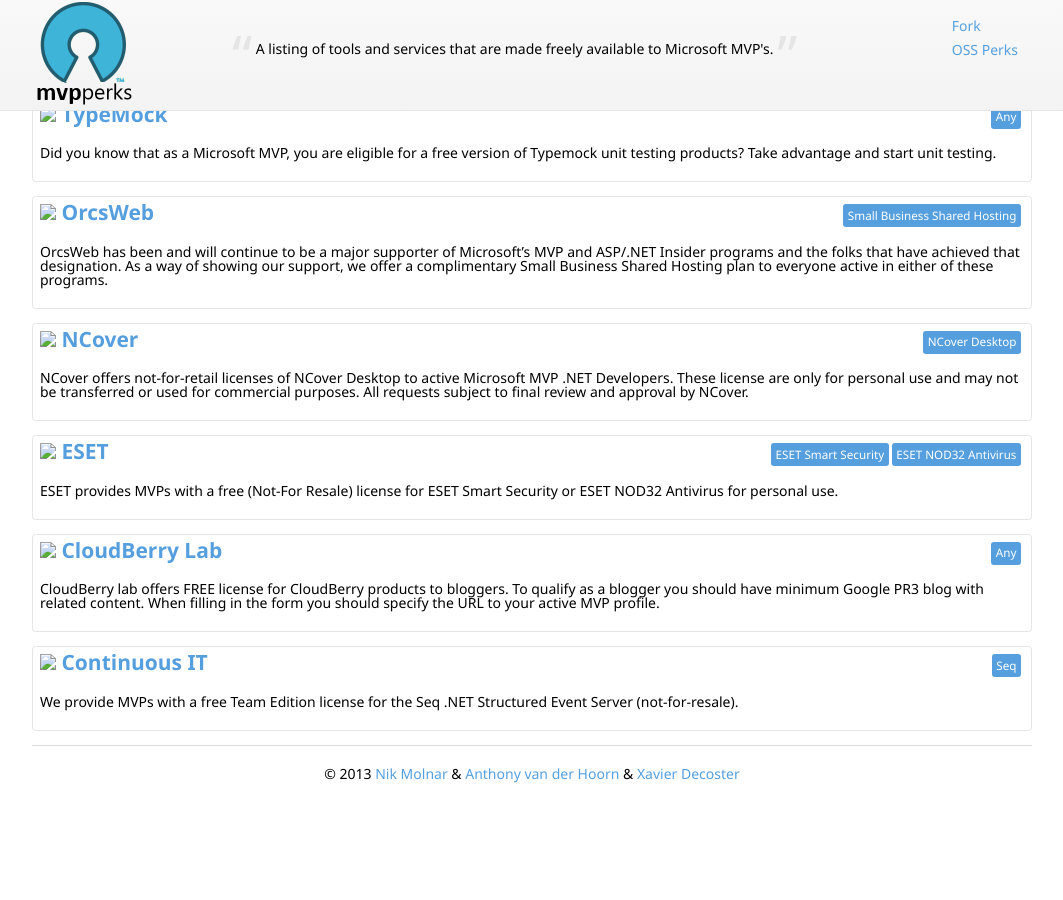
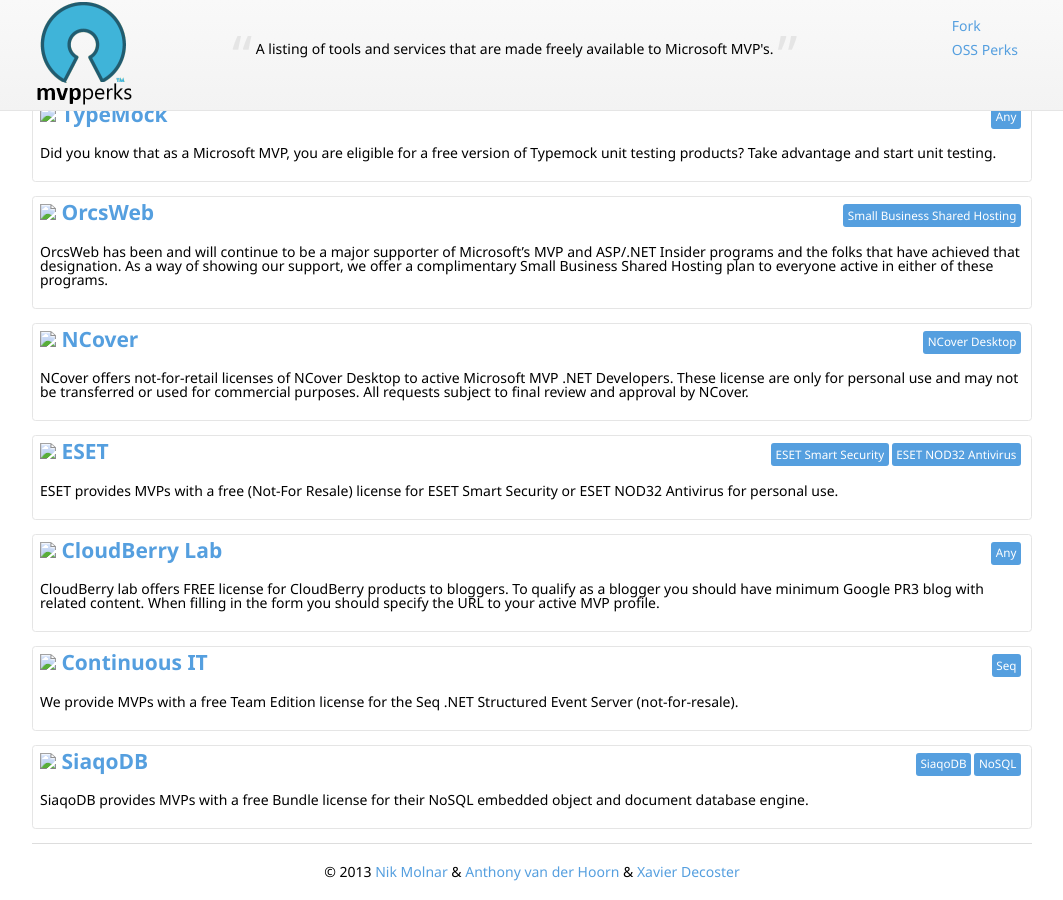
Before and after one commit to nikmd23/ossperks, a Jekyll site: the page built from index.html, in a window 1280 px wide and 900 px high, scrolled down 1405 px. Shown: the whole window, without its empty margins (108-1171 px from the left). Built offline with Jekyll 4.4.1, drawn with Linux system fonts in a browser that asks for light colours; nearby versions of some CDN libraries; before the commit the page ends 2207 px from its top, so only the background shows below that.

Commit message:
Added SiaqoDB NoSQL license perk

```diff
--- a/index.html
+++ b/index.html
@@ -76,6 +76,10 @@
   description: "We provide MVPs with a free Team Edition license for the Seq .NET Structured Event Server (not-for-resale)."
   products: ["Seq"]
 
+- perk: {company: "SiaqoDB", uri: "http://siaqodb.com/pricing/"}
+  description: "SiaqoDB provides MVPs with a free Bundle license for their NoSQL embedded object and document database engine."
+  products: ["SiaqoDB", "NoSQL"]
+
 #============================================== Leave everything below this line alone =====================================================================
 layout: default
 ---
```
